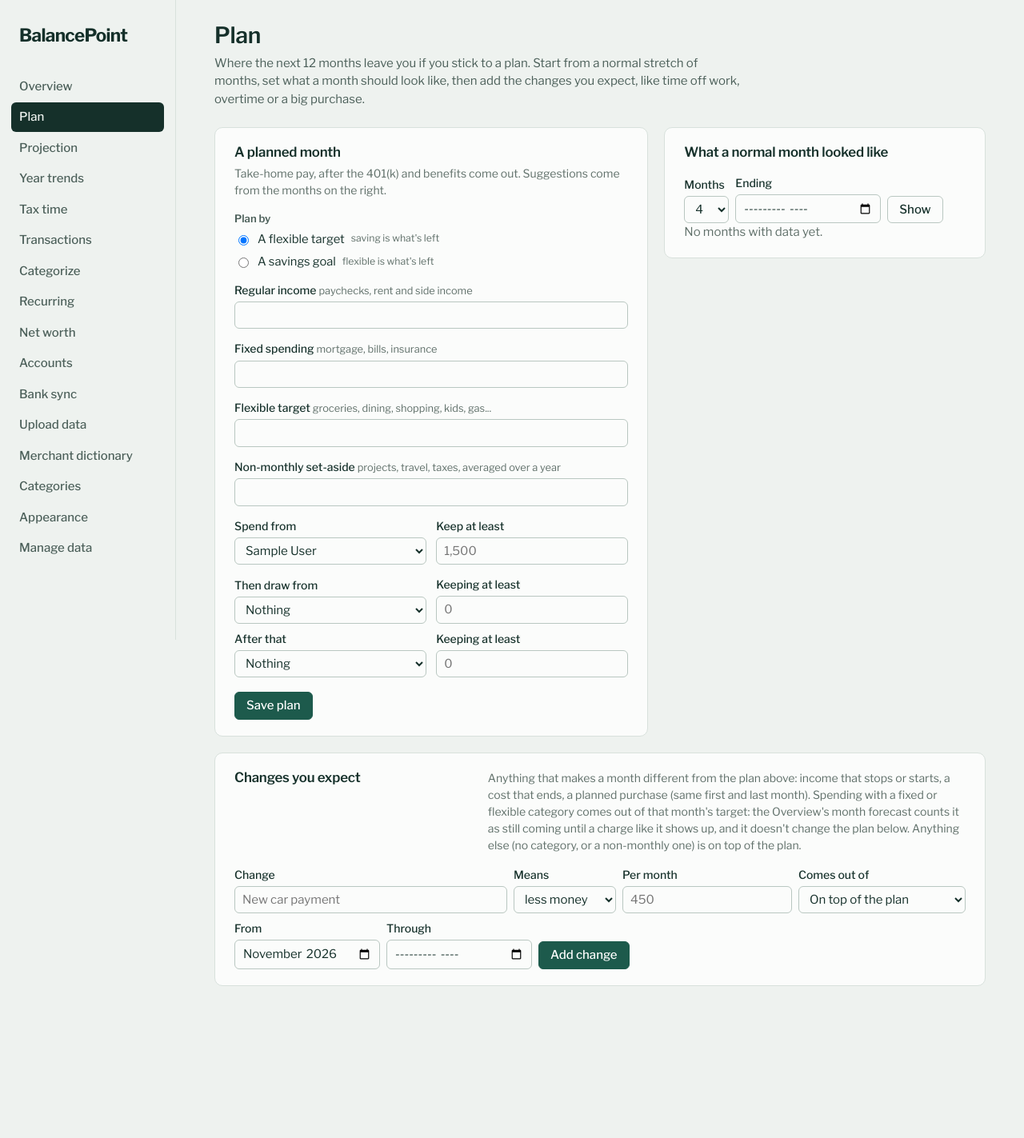
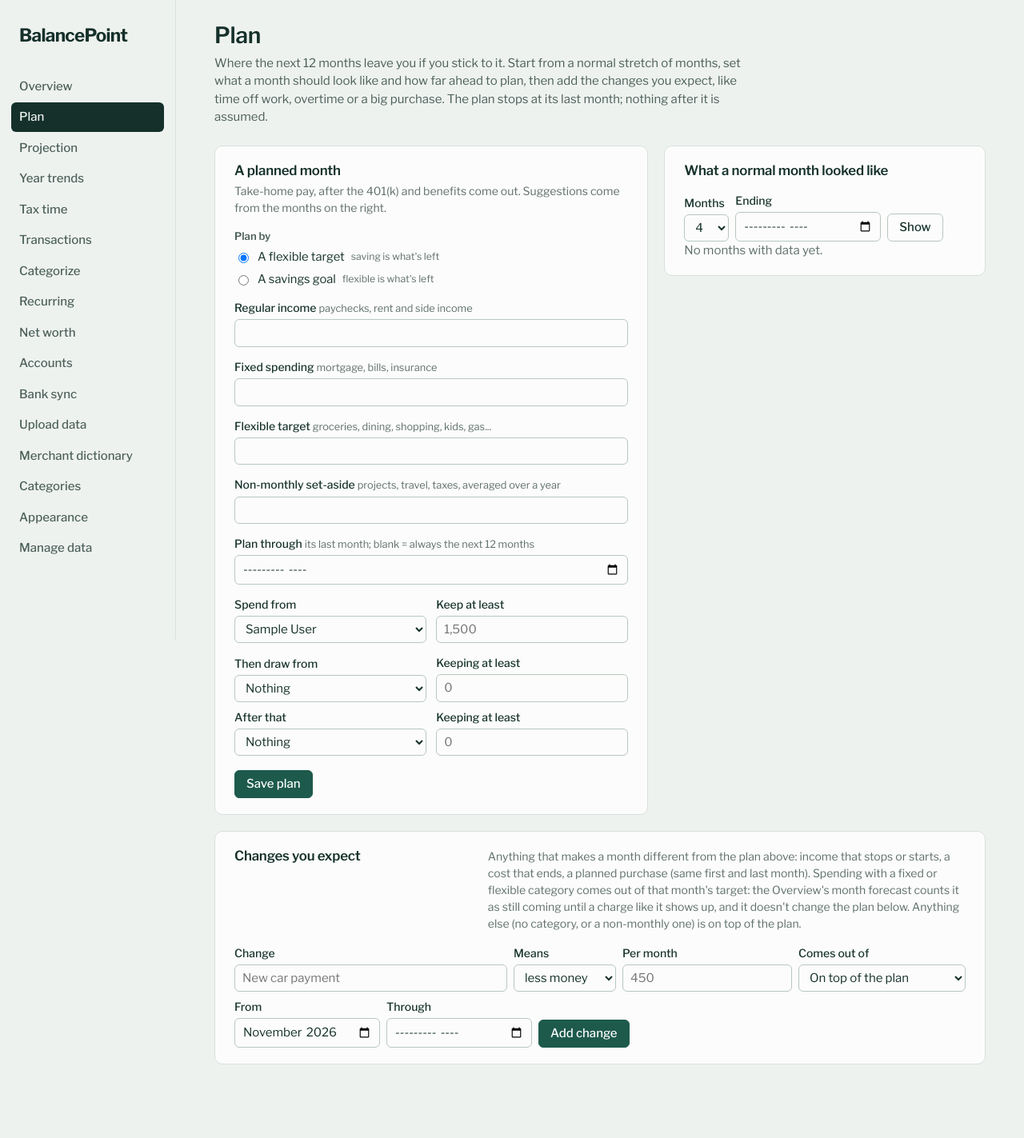
Before and after one commit to AeroPoint/AP-BalancePoint, a Flask app: page /plan in a window 1280 px wide. Shown: the whole page at 80% size. Before the commit the page ends 1233 px from the top, so only its background shows below. Run offline with Flask 3, Linux system fonts and the light colour scheme; the visitor is signed in with stand-in values (Sample User, id 1); data comes from the database, SQL or seed files in the repository; data that the repository does not hold is empty.

Commit message:
Plan through: the plan has a last month (up to 40 years); the Projection with the Plan stops there
Co-Authored-By: Claude Opus 5.5 <noreply@anthropic.com>

```diff
--- a/budget/budgeting.py
+++ b/budget/budgeting.py
@@ -364,6 +364,8 @@ BACKUP_MIN_KEYS = ("plan_backup_min", "plan_backup_min_2")  # each backup's own
 # "savings": set a savings goal (an amount, or a % of income, put into an account each month), and the
 # flexible target is what's left after fixed, non-monthly and the goal.
 PLAN_MODE = "plan_mode"
+PLAN_THROUGH = "plan_through"  # "YYYY-MM", the plan's last month; unset = always the next 12 months
+PLAN_MAX_MONTHS = 40 * 12
 SAVINGS_KEYS = ("plan_savings", "plan_savings_unit", "plan_savings_account")  # amount or %, "$" or "%", account id
 
 
@@ -383,6 +385,21 @@ def plan_values(conn):
         savings_first = False
     return {**v, "mode": "savings" if savings_first else "flex", "savings": savings, "savings_goal": goal,
             "savings_unit": unit, "savings_account": account}
+
+
+def plan_end(conn, today=None):
+    """(last month "YYYY-MM", months from now, set by hand?) for the plan: the month set on the Plan page
+    (up to 40 years out), else 12 months from now."""
+    today = today or date.today()
+    saved = get_setting(conn, PLAN_THROUGH, cast=str) or ""
+    if len(saved) == 7 and saved[4] == "-" and saved[:4].isdigit() and saved[5:].isdigit():
+        months = (int(saved[:4]) - today.year) * 12 + int(saved[5:]) - today.month
+        if 1 <= months:
+            months = min(months, PLAN_MAX_MONTHS)
+            y, m = reports.add_months(today.year, today.month, months)
+            return f"{y}-{m:02d}", months, True
+    y, m = reports.add_months(today.year, today.month, 12)
+    return f"{y}-{m:02d}", 12, False
 
 
 def flex_target(conn):
@@ -458,8 +475,8 @@ def plan_month(values, items, key):
     return active, adjust, spend, values["plan_income"] + adjust - spend - saving
 
 
-def project(conn, months=12, today=None):
-    """Month-by-month projection of the plan account from next month on.
+def project(conn, months=None, today=None):
+    """Month-by-month projection of the plan account from next month through the plan's end (plan_end).
 
     Each month: planned income - fixed - flexible target - non-monthly (- the savings goal, planning
     savings first) + plan items. The savings goal goes into its account. When the plan account would drop
@@ -468,6 +485,8 @@ def project(conn, months=12, today=None):
     """
     today = today or date.today()
     values = plan_values(conn)
+    end_key, end_months, end_set = plan_end(conn, today)
+    months = months or end_months
     if values["plan_income"] is None:
         return None
     ledgers = load_ledgers(conn)
@@ -515,7 +534,8 @@ def project(conn, months=12, today=None):
     return {
         "values": values, "items": items, "rows": rows, "start_balance": start_balance, "start_left": start_left,
         "account": account, "backups": backups, "floors": floors, "drawn": drawn, "total_drawn": sum(drawn.values()),
-        "saving": saving, "save_to": save_to, "saved_total": saved_total,
+        "saving": saving, "save_to": save_to, "saved_total": saved_total, "end": rows[-1]["key"] if rows else end_key,
+        "end_set": end_set, "months": months,
         "average_net": sum(r["net"] for r in rows) / len(rows) if rows else 0.0,
         "first_draw": next((r["key"] for r in rows if r["draw"] > 0), None),
         "first_short": next((r["key"] for r in rows if r["short"]), None),
--- a/budget/templates/plan.html
+++ b/budget/templates/plan.html
@@ -6,8 +6,9 @@
   <div>
     <h1>Plan</h1>
     <p class="sub">
-      Where the next 12 months leave you if you stick to a plan. Start from a normal stretch of months, set what a month
-      should look like, then add the changes you expect, like time off work, overtime or a big purchase.
+      Where {{ 'the plan leaves you by ' ~ (projection.end|month_label) if projection else 'the next 12 months leave you' }} if you stick to it.
+      Start from a normal stretch of months, set what a month should look like and how far ahead to plan, then add the changes you
+      expect, like time off work, overtime or a big purchase. The plan stops at its last month; nothing after it is assumed.
     </p>
   </div>
 </header>
@@ -22,11 +23,11 @@
   <h1>
     On this plan, {{ acct_name }} goes from <b>{{ p.start_balance|money(false) }}</b> today
     {%- if p.first_draw %} to your {{ (settings.plan_buffer or 0)|money(false) }} cushion by <b>{{ p.first_draw|month_label }}</b>,
-      and you'd draw {% for b in p.backups if p.drawn[b] %}<b>{{ p.drawn[b]|money(false) }}</b> from {{ names[b] }}{{ ' and ' if not loop.last }}{% endfor %} over the year.
+      and you'd draw {% for b in p.backups if p.drawn[b] %}<b>{{ p.drawn[b]|money(false) }}</b> from {{ names[b] }}{{ ' and ' if not loop.last }}{% endfor %} through {{ last.key|month_label }}.
     {%- else %} to <b>{{ last.balance|money(false) }}</b> by {{ last.key|month_label }}.{% endif %}
   </h1>
   <p class="compare">
-    {% if p.saving %}You put <b>{{ p.saving|money(false) }}</b> a month into {{ names.get(p.save_to, 'savings') }} first ({{ p.saved_total|money(false) }} over the year); after that, a{% else %}A{% endif %}
+    {% if p.saving %}You put <b>{{ p.saving|money(false) }}</b> a month into {{ names.get(p.save_to, 'savings') }} first ({{ p.saved_total|money(false) }} through {{ last.key|month_label }}); after that, a{% else %}A{% endif %}
     planned month runs {{ p.average_net|abs|money(false) }} {{ 'ahead' if p.average_net >= 0 else 'short' }} on average.
     {% if p.first_short %}{{ backup_name }} {{ 'reaches what you keep in it' if p.floors.values()|select|list else 'runs out' }} in {{ p.first_short|month_label }}.
     {% elif p.total_drawn %}Left at the end: {% for b in p.backups %}{{ names[b] }} {{ last.left[b]|money(false) }}{{ ', ' if not loop.last else '.' }}{% endfor %}{% endif %}
@@ -35,7 +36,7 @@
 
 <section class="panel">
   <div class="panel-head">
-    <h2>Next 12 months</h2>
+    <h2>{{ 'Next 12 months' if p.months == 12 else 'Through ' ~ (p.end|month_label) }}</h2>
     <p class="muted">Balances at each month's end. When {{ acct_name }} would drop below the cushion, the difference comes from {{ backup_name }}{% if p.floors.values()|select|list %}, never taking one below what you keep in it{% endif %}.</p>
   </div>
   {# One small chart per account, each on its own scale: a big backup account would otherwise flatten the rest. #}
@@ -57,9 +58,12 @@
         <tr><th>Month</th><th class="num">Planned</th><th class="num">Month</th><th class="num">{{ acct_name }}</th><th>Drawn from</th>{% if p.saving %}<th class="num">Saved</th>{% endif %}{% for b in p.backups %}<th class="num">{{ names[b] }} left</th>{% endfor %}</tr>
       </thead>
       <tbody>
-        {% for r in p.rows %}
+        {# A long plan: every month of the first year, then each year's last month and the plan's last; a change is named
+           on the first row shown after it starts. #}
+        {% for r in p.rows %}{% if loop.index <= 12 or loop.index % 12 == 0 or loop.last %}
         <tr{% if r.short %} class="is-short"{% endif %}>
-          {% set before = loop.previtem['items']|map(attribute='label')|list if loop.previtem else [] %}
+          {% set idx = loop.index0 %}
+          {% set before = p.rows[(idx // 12) * 12 - 1 if idx >= 12 else idx - 1]['items']|map(attribute='label')|list if idx > 0 else [] %}
           <td class="c-main">
             <span class="nowrap">{{ r.key|month_label }}</span>
             {# A change is named in the month it starts, not repeated every month it runs. #}
@@ -72,7 +76,7 @@
           {% if p.saving %}<td class="num c-meta" data-label="Saved">{{ r.saved|money(false) }}</td>{% endif %}
           {% for b in p.backups %}<td class="num c-meta" data-label="{{ names[b] }} left">{{ r.left[b]|money(false) }}</td>{% endfor %}
         </tr>
-        {% endfor %}
+        {% endif %}{% endfor %}
       </tbody>
     </table>
   </div>
@@ -126,6 +130,11 @@
       {% endif %}
     </div>
     {% endfor %}
+    <div class="plan-row">
+      <label class="field"><span>Plan through <small class="muted">its last month; blank = always the next 12 months</small></span>
+        <input type="month" name="plan_through" value="{{ plan_through or '' }}">
+      </label>
+    </div>
     <div class="plan-row">
       <label class="field"><span>Spend from</span>
         <select name="plan_account">{% for a in accounts if not a.closed %}<option value="{{ a.id }}"{% if a.id == plan_account %} selected{% endif %}>{{ a.name }}</option>{% endfor %}</select>
@@ -250,7 +259,8 @@
 <script>
   (function () {
     const rows = JSON.parse(document.getElementById("data-runway").textContent);
-    const labels = rows.map((r) => ["Jan", "Feb", "Mar", "Apr", "May", "Jun", "Jul", "Aug", "Sep", "Oct", "Nov", "Dec"][Number(r.key.slice(5)) - 1]);
+    const short = (r) => ["Jan", "Feb", "Mar", "Apr", "May", "Jun", "Jul", "Aug", "Sep", "Oct", "Nov", "Dec"][Number(r.key.slice(5)) - 1];
+    const labels = rows.map((r) => rows.length > 24 ? `${short(r)} ${r.key.slice(2, 4)}` : short(r));
     const titles = rows.map((r) => r.key);
     const cushion = {{ (settings.plan_buffer or 0)|tojson }};
     Charts.lines(document.getElementById("runway-main"), {
--- a/budget/views.py
+++ b/budget/views.py
@@ -327,6 +327,7 @@ def plan():
         backup_accounts=[budgeting.get_setting(conn, k, cast=int) for k in budgeting.BACKUP_KEYS],
         backup_mins=[budgeting.get_setting(conn, k) for k in budgeting.BACKUP_MIN_KEYS],
         this_month=date.today().strftime("%Y-%m"),
+        plan_through=budgeting.get_setting(conn, budgeting.PLAN_THROUGH, cast=str),
         plan_items=conn.execute("SELECT * FROM plan_items ORDER BY start_month, id").fetchall(),
         categories=conn.execute("SELECT id, name, COALESCE(grp, 'flexible') AS grp FROM categories WHERE kind = 'expense' "
                                 "ORDER BY sort, name").fetchall(),
@@ -343,6 +344,8 @@ def save_plan_settings():
     for key in ("plan_account", "plan_savings_account", *budgeting.BACKUP_KEYS):
         if key in request.form:
             budgeting.set_setting(conn, key, _int(request.form.get(key)))
+    if budgeting.PLAN_THROUGH in request.form:
+        budgeting.set_setting(conn, budgeting.PLAN_THROUGH, _month_input(request.form.get(budgeting.PLAN_THROUGH)))
     if budgeting.PLAN_MODE in request.form:
         budgeting.set_setting(conn, budgeting.PLAN_MODE, "savings" if request.form[budgeting.PLAN_MODE] == "savings" else None)
     if "plan_savings" in request.form:
```
Also changed, not shown: budget/projection.py (+19 -10 lines), budget/templates/projection.html (+15 -10 lines), tests/test_projection.py (+33 -1 lines), CHANGELOG.md, README.md.
